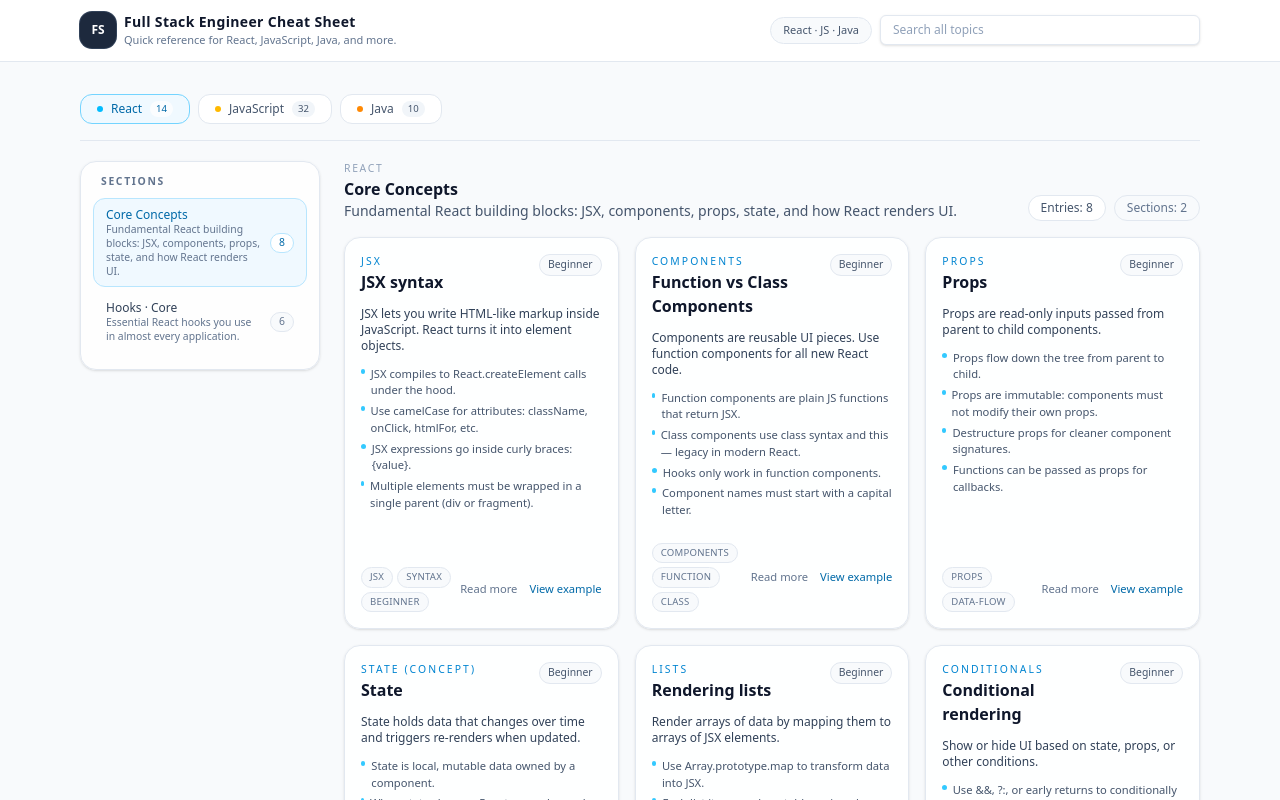
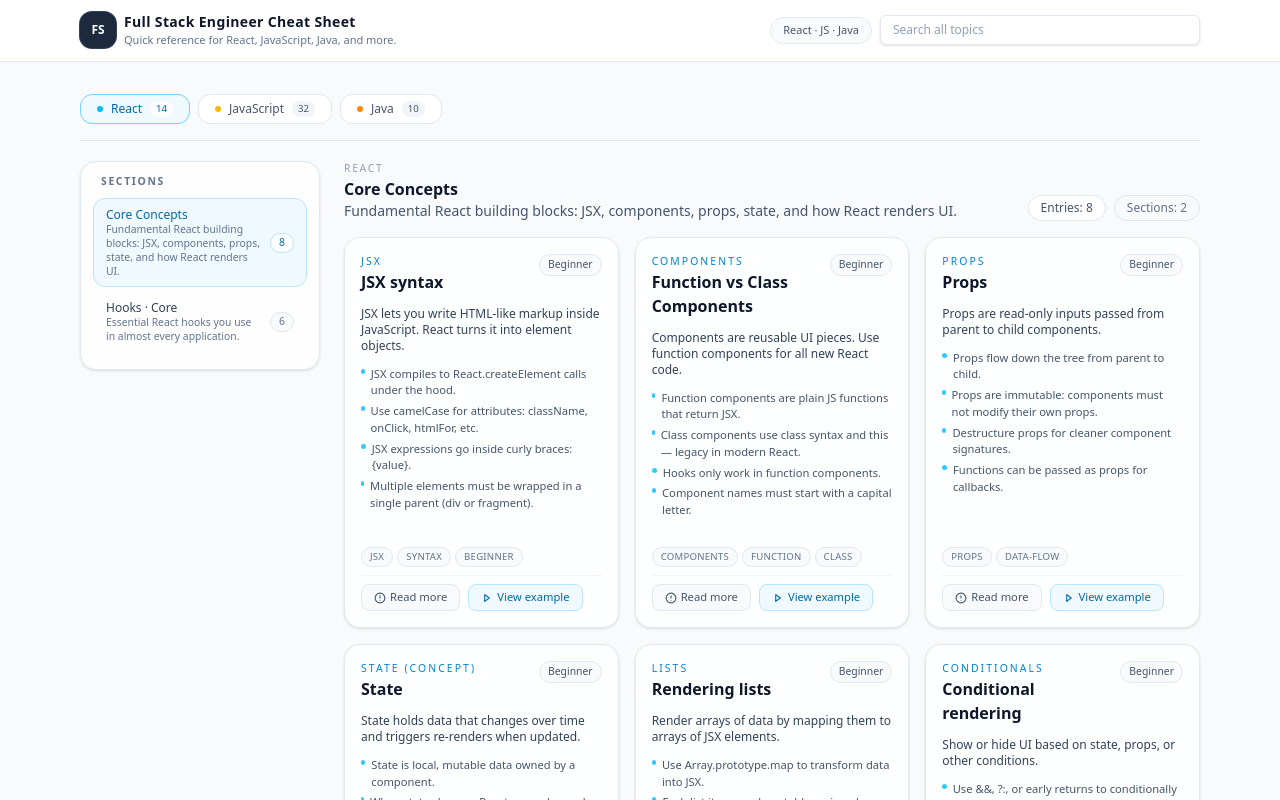
Before and after one commit to EhsanAliverdi/react-cheatsheet, a React (Vite) app: page / in a window 1280 px wide. Shown: the top 800 px of the page. Built offline with nearby package versions, Linux system fonts and the light colour scheme.

Commit message:
style: split card footer into tags row and actions row with improved button styles

```diff
--- a/src/components/CheatCard.tsx
+++ b/src/components/CheatCard.tsx
@@ -41,36 +41,46 @@
           </li>
         ))}
       </ul>
-      <div className="mt-auto flex items-center justify-between gap-2 pt-2">
+      <div className="mt-auto flex flex-col gap-2 pt-3">
+        {/* Row 1 — tags */}
         <div className="flex flex-wrap gap-1">
           {item.tags.map((tag) => (
             <span
               key={tag}
-              className="rounded-full bg-slate-50 px-2 py-0.5 text-[0.6rem] uppercase tracking-wide text-slate-500 border border-slate-200"
+              className="rounded-full border border-slate-200 bg-slate-50 px-2 py-0.5 text-[0.6rem] uppercase tracking-wide text-slate-500"
             >
               {tag}
             </span>
           ))}
         </div>
 
-        <div className="flex shrink-0 items-center gap-3">
+        {/* Row 2 — action buttons */}
+        {(item.details || item.examples.length > 0) && (
+          <div className="flex items-center gap-2 border-t border-slate-100 pt-2">
             {item.details && (
               <button
                 onClick={onReadMore}
-              className="text-[0.7rem] font-medium text-slate-500 underline-offset-4 hover:text-slate-800 hover:underline"
+                className="flex items-center gap-1 rounded-lg border border-slate-200 bg-slate-50 px-3 py-1 text-[0.7rem] font-medium text-slate-600 transition hover:border-slate-300 hover:bg-slate-100 hover:text-slate-900"
               >
+                <svg className="h-3 w-3" viewBox="0 0 16 16" fill="none" stroke="currentColor" strokeWidth="1.5">
+                  <path d="M8 1.5a6.5 6.5 0 1 0 0 13 6.5 6.5 0 0 0 0-13zM8 5v3m0 3h.01" strokeLinecap="round" strokeLinejoin="round"/>
+                </svg>
                 Read more
               </button>
             )}
             {item.examples.length > 0 && (
               <button
                 onClick={onViewExample}
-              className="text-[0.7rem] font-medium text-sky-700 underline-offset-4 hover:underline"
+                className="flex items-center gap-1 rounded-lg border border-sky-200 bg-sky-50 px-3 py-1 text-[0.7rem] font-medium text-sky-700 transition hover:border-sky-300 hover:bg-sky-100 hover:text-sky-900"
               >
+                <svg className="h-3 w-3" viewBox="0 0 16 16" fill="none" stroke="currentColor" strokeWidth="1.5">
+                  <path d="M5 3.5l6 4.5-6 4.5V3.5z" strokeLinecap="round" strokeLinejoin="round"/>
+                </svg>
                 View example
               </button>
             )}
           </div>
+        )}
       </div>
     </article>
   );
```
Lines whose indentation alone changed are shown as unchanged.
